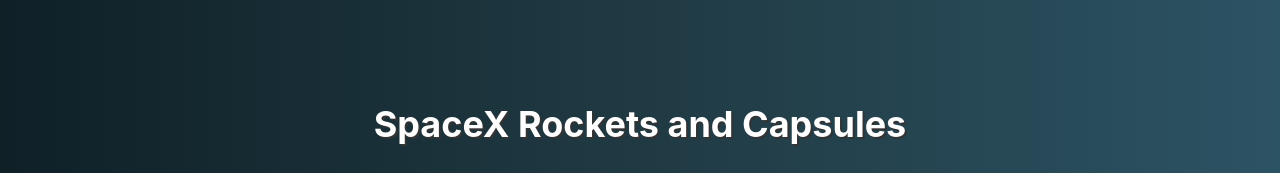
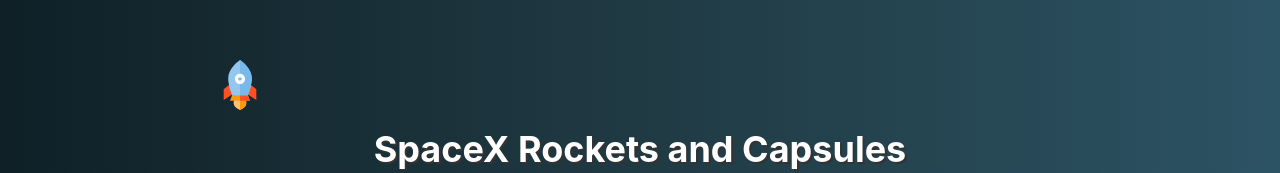
Before and after one commit to shivam24161/spacex, a React (Create React App) app: page / in a window 1280 px wide. Shown: the top 173 px of the page. Built offline with nearby package versions, Linux system fonts and the light colour scheme; no server answers.

Commit message:
Animation implemented

```diff
--- a/src/spacex/Banner.css
+++ b/src/spacex/Banner.css
@@ -8,15 +8,50 @@
   color: #fff;
   text-align: center;
 }
-
 .banner__title {
   font-size: 36px;
   font-weight: bold;
   text-shadow: 2px 2px #333;
   margin-bottom: 20px;
 }
-
 .banner__description {
   font-size: 18px;
   text-shadow: 1px 1px #333;
 }
+#div {
+  border-radius: 100px;
+  width: 50px;
+  height: 50px;
+  background-image: url(../logo.svg);
+  background-repeat: no-repeat;
+  background-size: contain;
+  position: relative;
+  animation-name: example;
+  animation-duration: 10s;
+  animation-timing-function: linear;
+  animation-delay: 3s;
+  animation-iteration-count: infinite;
+  animation-direction: alternate;
+}
+@keyframes example {
+  0% {
+    left: -100px;
+    top: 0px;
+  }
+  25% {
+    left: -400px;
+    top: 0px;
+  }
+  50% {
+    left: -400px;
+    top: 200px;
+  }
+  75% {
+    left: 400px;
+    top: 200px;
+  }
+  100% {
+    left: 400px;
+    top: 0px;
+  }
+}
--- a/src/spacex/Banner.jsx
+++ b/src/spacex/Banner.jsx
@@ -4,6 +4,7 @@
 const Banner = () => {
   return (
     <div className="banner">
+      <div id="div"></div>
       <h1 className="banner__title">SpaceX Rockets and Capsules</h1>
       <p className="banner__description">
         Explore the impressive fleet of rockets and capsules developed by SpaceX
--- a/src/spacex/DataGrid.jsx
+++ b/src/spacex/DataGrid.jsx
@@ -23,7 +23,7 @@
       )}
       <div className="grid-container">
         {items.length > 0 ? (
-          items.map((item,index) => {
+          items.map((item, index) => {
             return (
               <div
                 className="grid-item"
```
Also changed, not shown: src/App.css (+6 -2 lines), src/App.js (+6 -2 lines), src/logo.svg, src/spacex/Datagrid.css (line endings or trailing spaces), src/spacex/ItemDetail.css (indentation only).
